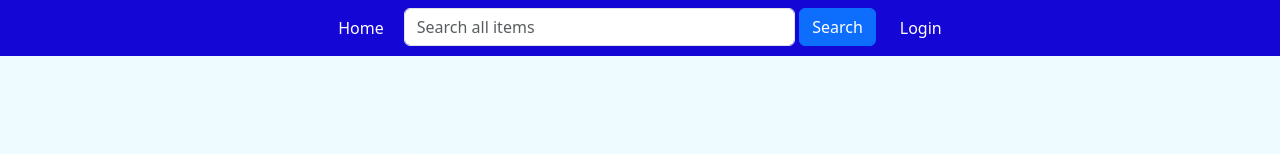
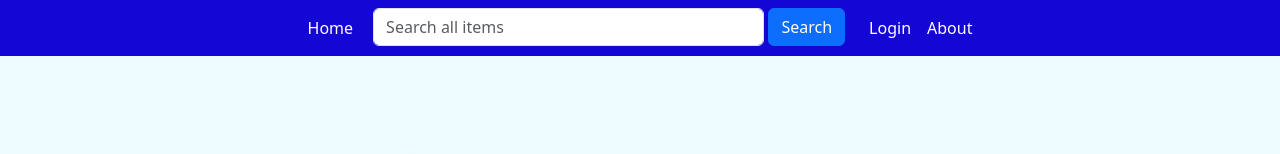
Before and after one commit to bluenote28/CharityShopFrontEnd, a React (Create React App) app: page / in a window 1280 px wide. Shown: the top 154 px of the page. Built offline with nearby package versions, Linux system fonts and the light colour scheme.

Commit message:
adds about link

```diff
--- a/src/components/Header.js
+++ b/src/components/Header.js
@@ -37,18 +37,23 @@ function Header() {
                   </Container>
 
                   {userInfo.name != " " ?
-
+                  <>
                   <NavDropdown title={userInfo.name} id="basic-nav-dropdown">
                     <NavDropdown.Item href="/profile">Profile</NavDropdown.Item>
                     <NavDropdown.Item href="/favorites">Favorites</NavDropdown.Item>
                     <NavDropdown.Item onClick={logoutHandler}>Logout</NavDropdown.Item>
                   </NavDropdown>
+                  <Nav.Link as={Link} to="/about">About</Nav.Link>
+                  </>
                 :
+                  <>
                   <NavDropdown title={"Welcome"} id="basic-nav-dropdown">
                     <NavDropdown.Item href="/profile">Profile</NavDropdown.Item>
                     <NavDropdown.Item href="/favorites">Favorites</NavDropdown.Item>
                     <NavDropdown.Item onClick={logoutHandler}>Logout</NavDropdown.Item>
                   </NavDropdown>
+                  <Nav.Link as={Link} to="/about">About</Nav.Link>
+                  </>
                 }
                 </>
 
@@ -62,6 +67,7 @@ function Header() {
                 </Container>
 
                 <Nav.Link as={Link} to="/login">Login</Nav.Link>
+                <Nav.Link as={Link} to="/about">About</Nav.Link>
               </>
 
              )}
```
